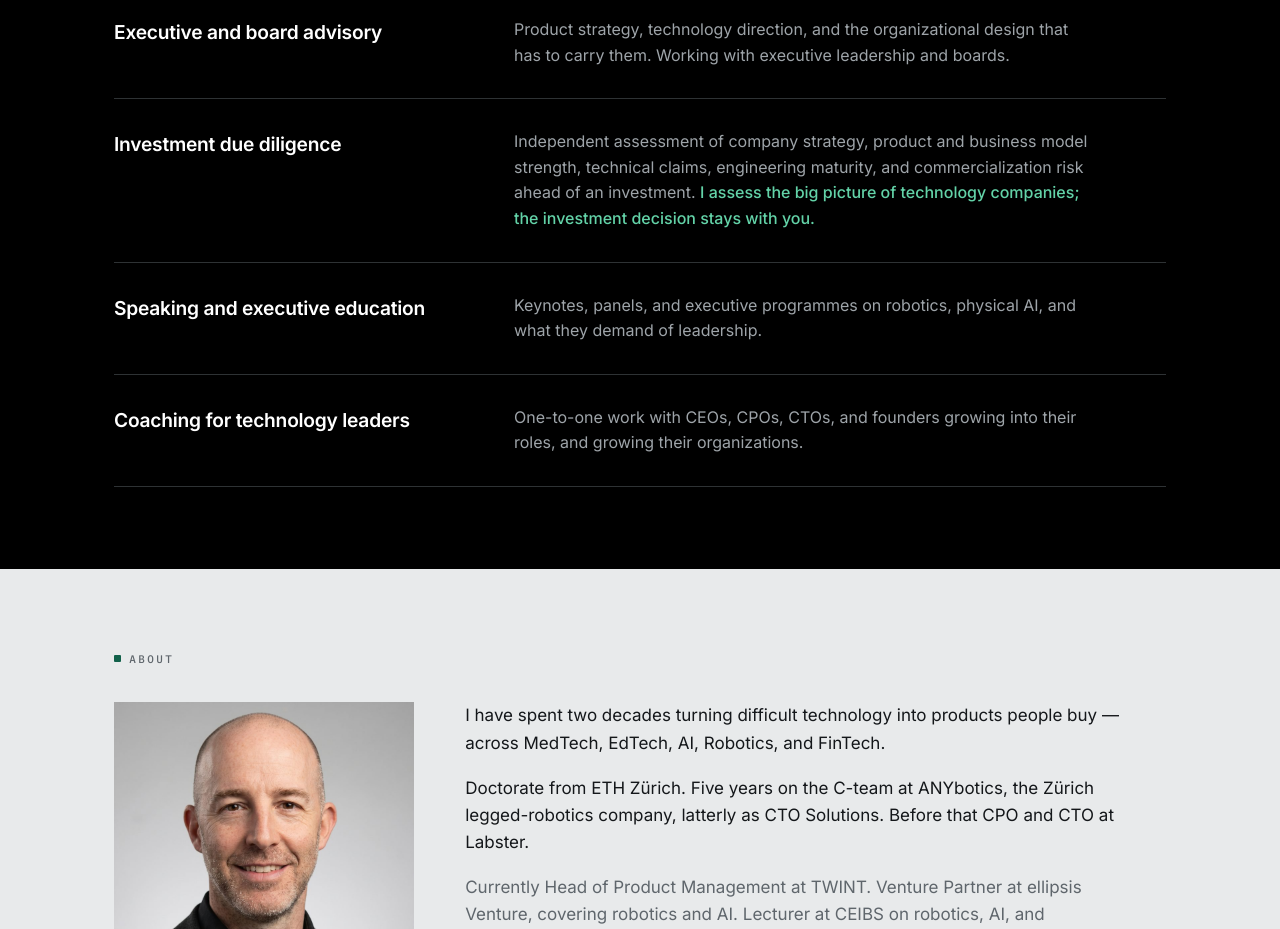
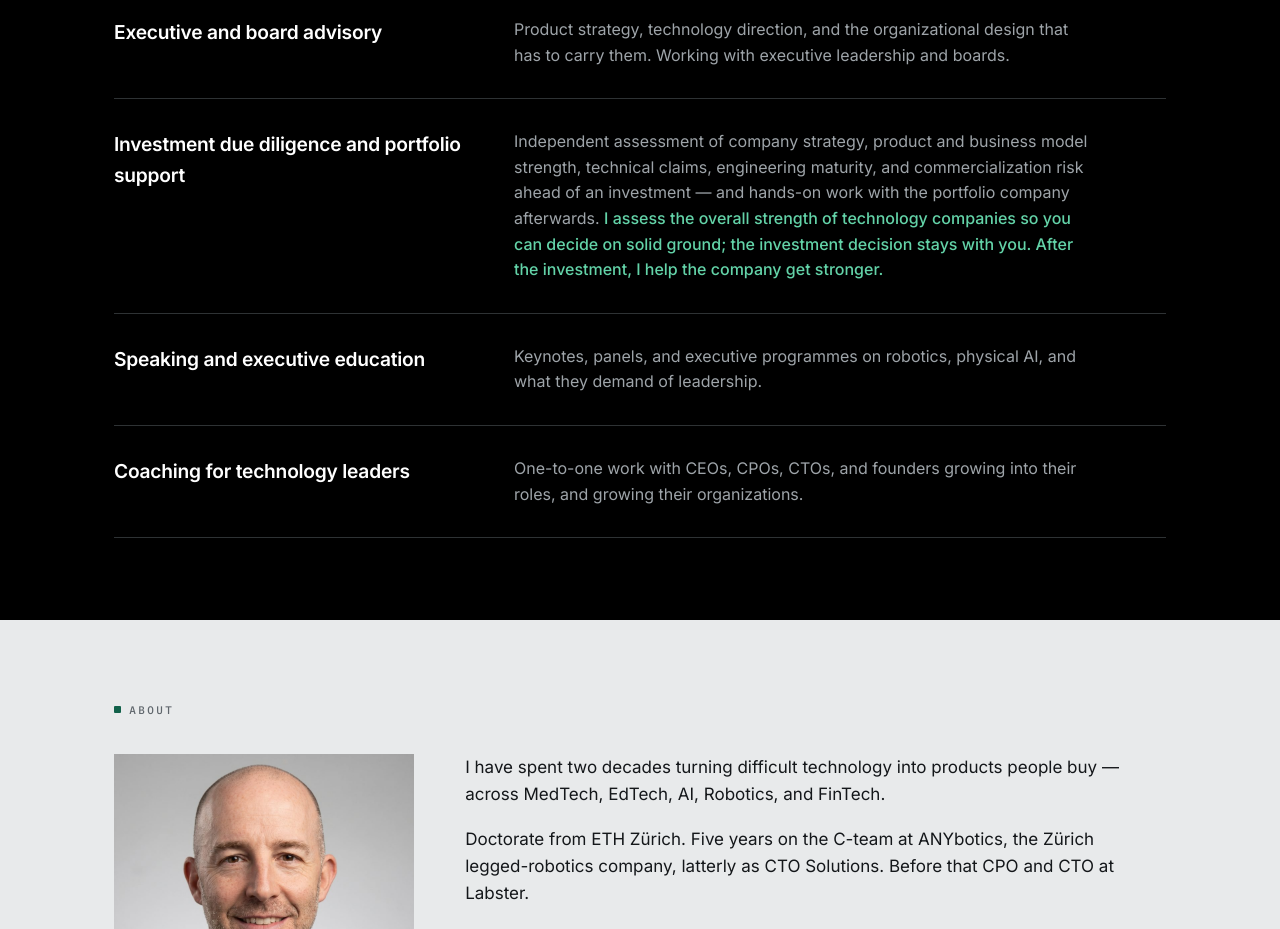
Before and after one commit to robert-n-mackenzie/mackenzie-advisory-website, a plain HTML site: page index.html in a window 1280 px wide. Shown: the part 860-1789 px from the top of the page. Drawn offline with Linux system fonts and the light colour scheme.

Commit message:
Widen the diligence service to cover post-investment portfolio support
Reflects the actual shape of the ellipsis Venture work, which runs past the
investment decision into hands-on support of the portfolio company.

Keeps the FinSA/FIDLEG boundary explicit: the assessment is of the company,
the investment decision remains the investor's.

Co-Authored-By: Claude Opus 5 <noreply@anthropic.com>
Claude-Session: https://claude.ai/code/session_017q7E97d6Q6JMZ2Ktfu8zKh

```diff
--- a/index.html
+++ b/index.html
@@ -192,8 +192,8 @@ footer{background:var(--block-bg);color:var(--block-fg)}
           <p>Product strategy, technology direction, and the organizational design that has to carry them. Working with executive leadership and boards.</p>
         </div>
         <div class="svc-row">
-          <h3>Investment due diligence</h3>
-          <p>Independent assessment of company strategy, product and business model strength, technical claims, engineering maturity, and commercialization risk ahead of an investment. <em>I assess the big picture of technology companies; the investment decision stays with you.</em></p>
+          <h3>Investment due diligence and portfolio support</h3>
+          <p>Independent assessment of company strategy, product and business model strength, technical claims, engineering maturity, and commercialization risk ahead of an investment — and hands-on work with the portfolio company afterwards. <em>I assess the overall strength of technology companies so you can decide on solid ground; the investment decision stays with you. After the investment, I help the company get stronger.</em></p>
         </div>
         <div class="svc-row">
           <h3>Speaking and executive education</h3>
```
